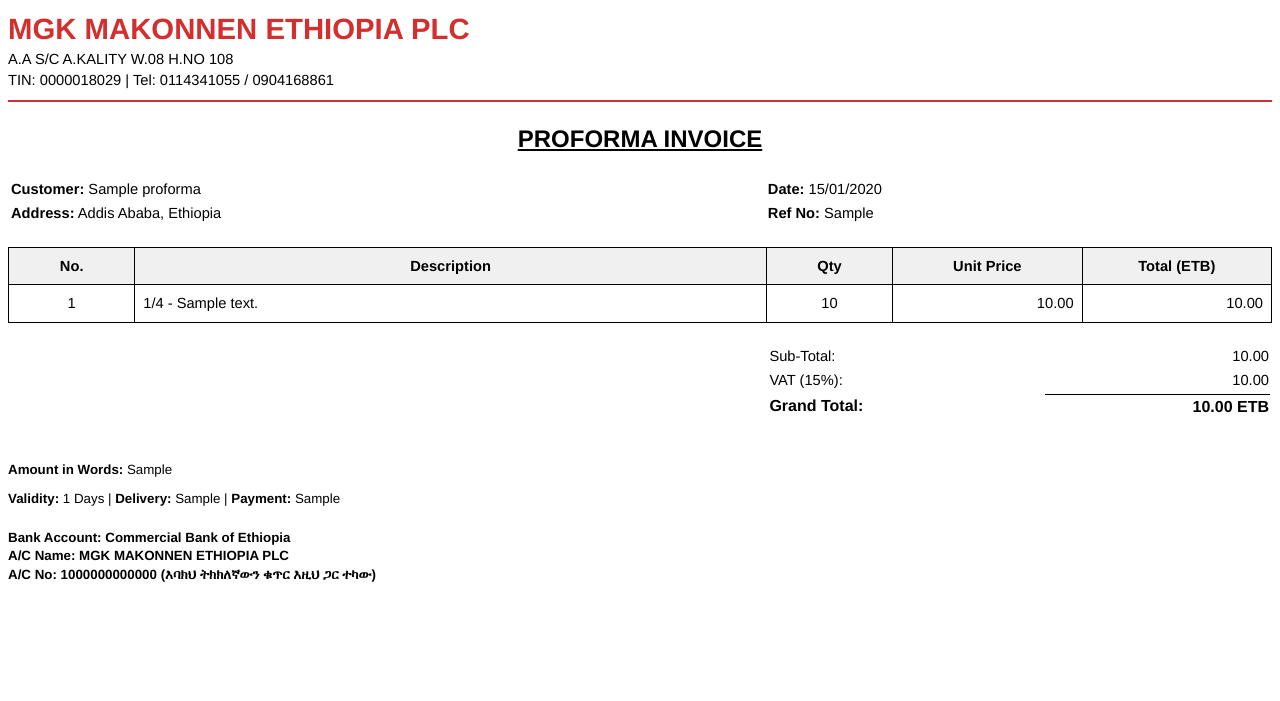
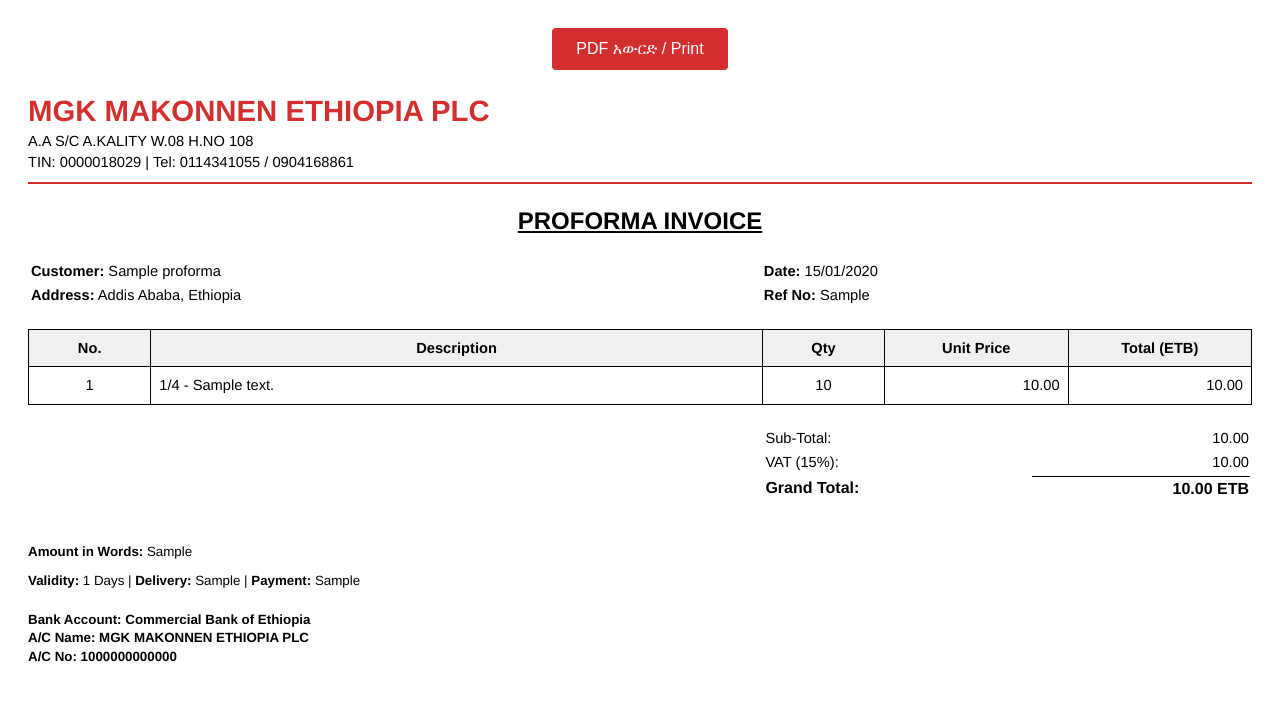
Before and after one commit to Unique2112/MGK-hose_crm, a Django app: page /print-proforma/1/ in a window 1280 px wide. Shown: the top 701 px of the page. Run offline with Django 5.2, Linux system fonts and the light colour scheme; tables that the repository leaves empty hold one stand-in row (values such as "Sample post").

Commit message:
Update proforma_pdf.html

```diff
--- a/crm_app/templates/crm_app/proforma_pdf.html
+++ b/crm_app/templates/crm_app/proforma_pdf.html
@@ -2,14 +2,18 @@
 <html>
 <head>
     <style>
-        @page {
-            size: A4;
-            margin: 1.5cm;
+        /* ይህ ክፍል በፕሪንት ጊዜ ብቻ የሚሰራ ነው */
+        @media print {
+            .no-print { display: none !important; }
+            body { margin: 0; padding: 0; }
+            @page { size: A4; margin: 1cm; }
         }
+
         body {
             font-family: Helvetica, Arial, sans-serif;
             font-size: 11pt;
             line-height: 1.4;
+            padding: 20px;
         }
         .header {
             border-bottom: 2px solid #d32f2f;
@@ -28,43 +32,34 @@
             margin: 20px 0;
             text-decoration: underline;
         }
-        .info-table {
-            width: 100%;
+        .info-table { width: 100%; margin-bottom: 20px; }
+        .items-table { width: 100%; border-collapse: collapse; }
+        .items-table th { background-color: #f0f0f0; border: 1px solid #000; padding: 8px; }
+        .items-table td { border: 1px solid #000; padding: 8px; }
+        .totals-table { float: right; width: 40%; margin-top: 20px; }
+        .footer { margin-top: 40px; font-size: 10pt; }
+        .bank-info { margin-top: 20px; font-weight: bold; }
+
+        /* የፕሪንት ቁልፍ ስታይል */
+        .print-btn {
+            background-color: #d32f2f;
+            color: white;
+            padding: 12px 24px;
+            border: none;
+            border-radius: 4px;
+            cursor: pointer;
+            font-size: 16px;
             margin-bottom: 20px;
-        }
-        .items-table {
-            width: 100%;
-            border-collapse: collapse;
-        }
-        .items-table th {
-            background-color: #f0f0f0;
-            border: 1px solid #000;
-            padding: 8px;
-            text-align: center;
-        }
-        .items-table td {
-            border: 1px solid #000;
-            padding: 8px;
-        }
-        .totals-section {
-            margin-top: 20px;
-            width: 100%;
-        }
-        .totals-table {
-            float: right;
-            width: 40%;
-        }
-        .footer {
-            margin-top: 40px;
-            font-size: 10pt;
-        }
-        .bank-info {
-            margin-top: 20px;
-            font-weight: bold;
         }
     </style>
 </head>
 <body>
+    <div class="no-print" style="text-align: center;">
+        <button class="print-btn" onclick="window.print()">
+            PDF አውርድ / Print
+        </button>
+    </div>
+
     <div class="header">
         <div class="company-name">MGK MAKONNEN ETHIOPIA PLC</div>
         <div>A.A S/C A.KALITY W.08 H.NO 108</div>
@@ -136,7 +131,7 @@
         <div class="bank-info">
             Bank Account: Commercial Bank of Ethiopia<br>
             A/C Name: MGK MAKONNEN ETHIOPIA PLC<br>
-            A/C No: 1000000000000 (እባክህ ትክክለኛውን ቁጥር እዚህ ጋር ተካው)
+            A/C No: 1000000000000
         </div>
     </div>
 </body>
```
